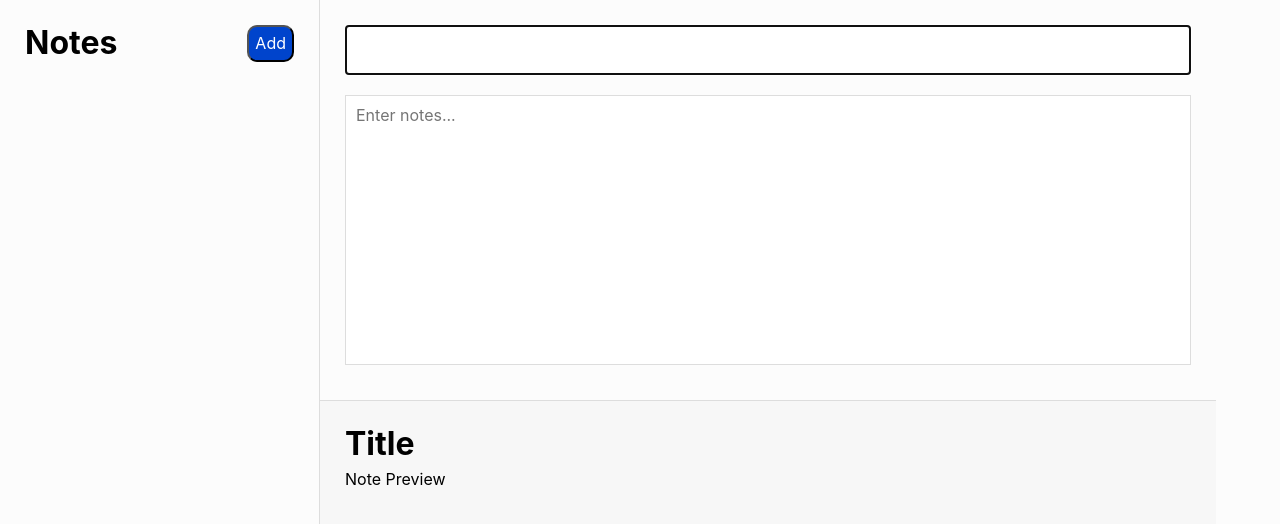
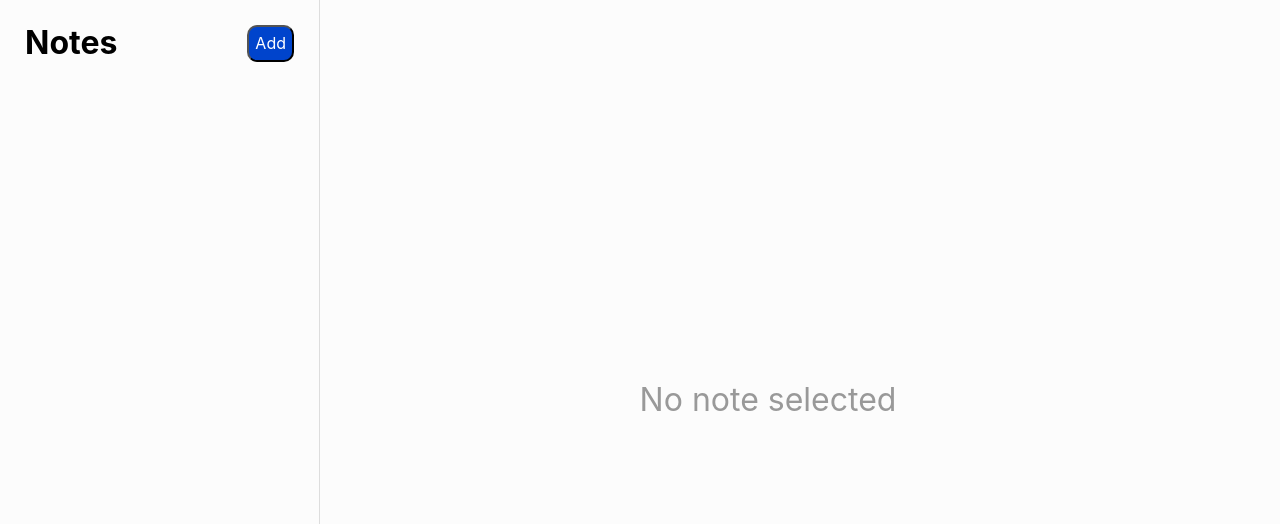
Before and after one commit to raiyanjaz/Notes_App, a React (Create React App) app in the folder notesapp/: page / in a window 1280 px wide. Shown: the top 524 px of the page. Built offline with nearby package versions, Linux system fonts and the light colour scheme.

Commit message:
Added functionality for main.js

```diff
--- a/notesapp/src/App.js
+++ b/notesapp/src/App.js
@@ -18,8 +18,22 @@ function App() {
     setNotes([newNote, ...notes]);
   };
 
+  const onUpdateNote = (updatedNote) => {
+    const updatedNotesArray = notes.map((note) => {
+      if(note.id === activeNote) {
+        return updatedNote;
+      }
+      return note;
+    });
+    setNotes(updatedNotesArray);
+  };
+
   const onDeleteNote = (idToDelete) => {
     setNotes(notes.filter((note) => note.id !== idToDelete))
+  };
+
+  const getActiveNote = () => {
+    return notes.find((note) => note.id === activeNote);
   };
 
   return (
@@ -32,7 +46,8 @@ function App() {
         setActiveNote={setActiveNote}
       />
       <Main
-        activeNote={activeNote}
+        activeNote={getActiveNote()}
+        onUpdateNote={onUpdateNote}
       />
     </div>
   )
--- a/notesapp/src/main.js
+++ b/notesapp/src/main.js
@@ -1,13 +1,36 @@
-function main() {
+function main({activeNote, onUpdateNote}) {
+    const onEditField = (key, value) => {
+        onUpdateNote({
+            ...activeNote,
+            [key]: value,
+            lasModified: Date.now(),
+        });
+    };
+
+    if(!activeNote) {
+        return <div className="no-active-note"> No note selected </div>;
+    }
+
     return (
         <div className="app-main">
             <div className="app-main-note-edit">
-                <input type="text" id="title" autoFocus />
-                <textarea id="body" placeholder="Enter notes..."/>
+                <input
+                    type="text"
+                    id="title"
+                    value={activeNote.title}
+                    onChange={(e) => onEditField("title", e.target.value)}
+                    autoFocus
+                />
+                <textarea
+                    id="body"
+                    placeholder="Enter notes..."
+                    value={activeNote.body}
+                    onChange={(e) => onEditField("body", e.target.value)}
+                />
             </div>
             <div className="app-main-note-preview">
-                <h1 className="preview-title"> Title </h1>
-                <div className="markdown-preview">Note Preview</div>
+                <h1 className="preview-title"> {activeNote.title} </h1>
+                <div className="markdown-preview"> {activeNote.body} </div>
             </div>
         </div>
     )
--- a/notesapp/src/sidebar.js
+++ b/notesapp/src/sidebar.js
@@ -12,7 +12,7 @@ function sidebar({notes, onAddNote, onDeleteNote, activeNote, setActiveNote}) {
                             <strong> {note.title} </strong>
                             <button onClick={() => onDeleteNote(note.id)}> Delete </button>
                         </div>
-                        <p> {note.body && note.body.substr(0, 100) + "..."} </p>
+                        <p> {note.body && note.body.substr(0, 50) + "..."} </p>
                         <small className="note-meta">
                             Last modified{" "}
                             {new Date(note.lastModified).toLocaleDateString("en-GB",{
```
